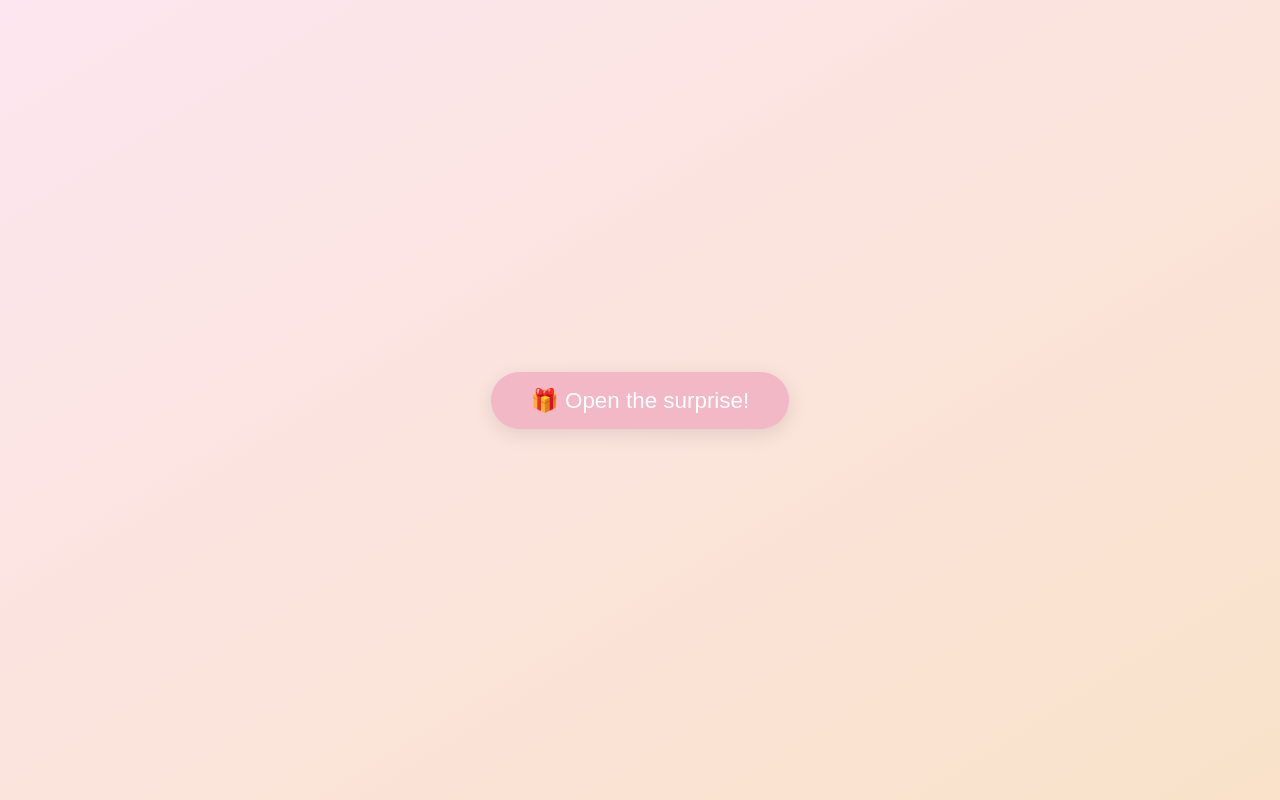
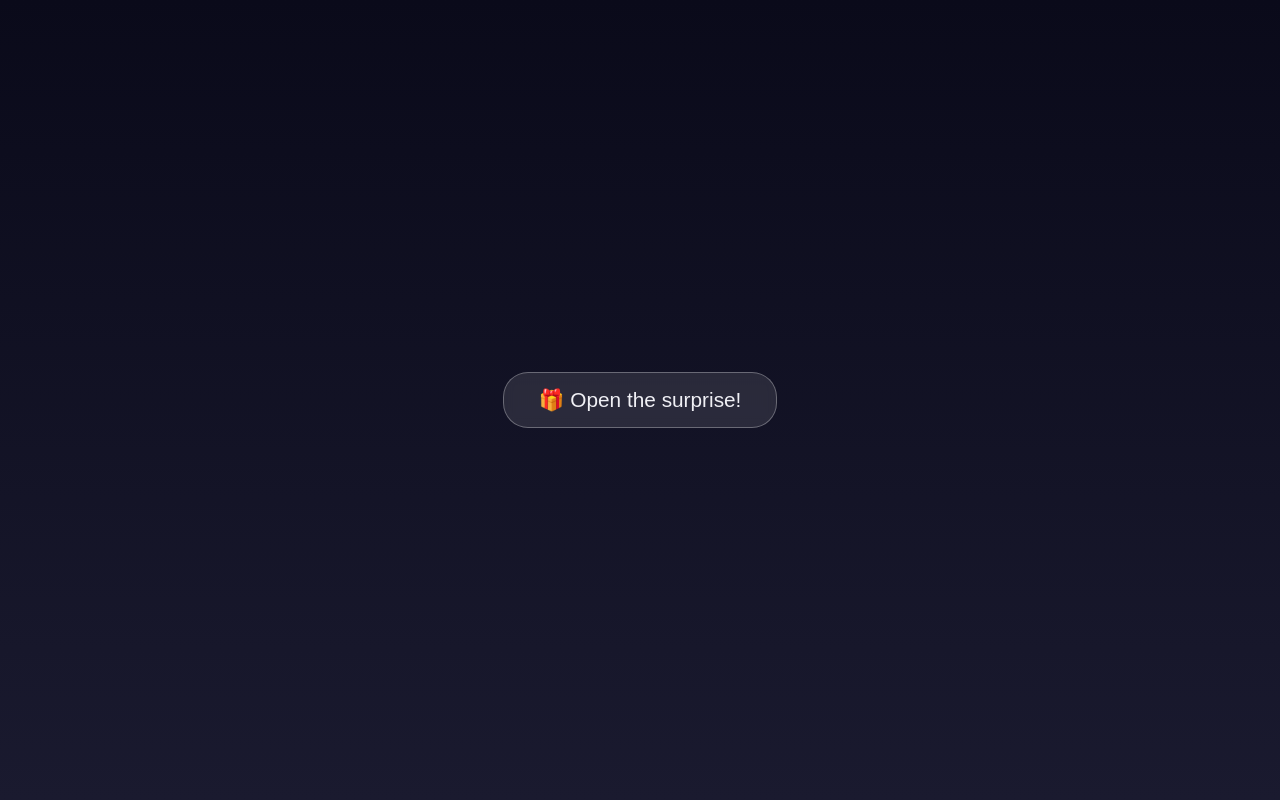
Before and after one commit to yusufkrystalhakim-afk/bubs-birthday, a plain HTML site: page index.html in a window 1280 px wide. Drawn offline with Linux system fonts and the light colour scheme.

Commit message:
Refactor CSS structure and styles

```diff
--- a/style.css
+++ b/style.css
@@ -1,10 +1,8 @@
 :root {
   --bg-dark: #0a0a1a;
   --bg-light: #1a1a2f;
-  --gold-soft: #d9b26e;
   --text-light: #f0f0f5;
-  --accent: #d58e6b;
-  --pink-soft: #f2b8c6;
+  --accent: #d9b26e;
 }
 
 * {
@@ -27,44 +25,43 @@ body {
 
 /* tombol pembuka */
 #intro {
-  position: absolute;
+  position: fixed;
   inset: 0;
   display: flex;
   justify-content: center;
   align-items: center;
-  background: linear-gradient(to bottom right, #fde6ef, #f9e2c9);
-   z-index: 10;
+  background: linear-gradient(to bottom, var(--bg-dark), var(--bg-light));
+  transition: opacity 1s ease;
+  z-index: 10;
 }
 
 #openButton {
-  font-size: 1.4rem;
-  background-color: var(--pink-soft);
-  color: #fff;
-  border: none;
-  border-radius: 30px;
-  padding: 15px 40px;
+  font-size: 1.3rem;
+  background-color: rgba(255,255,255,0.1);
+  color: var(--text-light);
+  border: 1px solid rgba(255,255,255,0.3);
+  border-radius: 25px;
+  padding: 15px 35px;
   cursor: pointer;
-  box-shadow: 0 5px 20px rgba(0, 0, 0, 0.1);
   transition: all 0.3s ease;
+  backdrop-filter: blur(6px);
 }
 
 #openButton:hover {
+  background-color: rgba(255,255,255,0.2);
   transform: scale(1.05);
-  background-color: #f5a8ba;
 }
 
 /* konten utama */
 #content {
   position: fixed;
-  top: 0; left: 0;
-  width: 100%;
-  height: 100%;
+  inset: 0;
   display: flex;
   justify-content: center;
   align-items: center;
   flex-direction: column;
   opacity: 0;
-  transition: opacity 1s ease;
+  transition: opacity 1.2s ease;
 }
 
 #content.show {
@@ -82,11 +79,12 @@ body {
   opacity: 1;
 }
 
-/* teks ucapan */
 #textContainer {
   text-align: center;
   max-width: 480px;
   padding: 0 20px;
+  position: relative;
+  z-index: 2;
 }
 
 #message {
@@ -94,21 +92,20 @@ body {
   line-height: 1.7;
   white-space: pre-line;
   opacity: 0;
-  transition: opacity 0.8s ease;
+  transition: opacity 1s ease;
 }
 
 #message.show {
   opacity: 1;
 }
 
-/* navigasi */
 #navButtons {
   margin-top: 20px;
 }
 
 #navButtons button {
   background: transparent;
-  border: 1px solid rgba(255, 255, 255, 0.3);
+  border: 1px solid rgba(255,255,255,0.3);
   color: var(--text-light);
   font-size: 18px;
   margin: 0 10px;
@@ -119,7 +116,7 @@ body {
 }
 
 #navButtons button:hover {
-  background: rgba(255, 255, 255, 0.1);
+  background: rgba(255,255,255,0.1);
 }
 
 .hidden {
```
